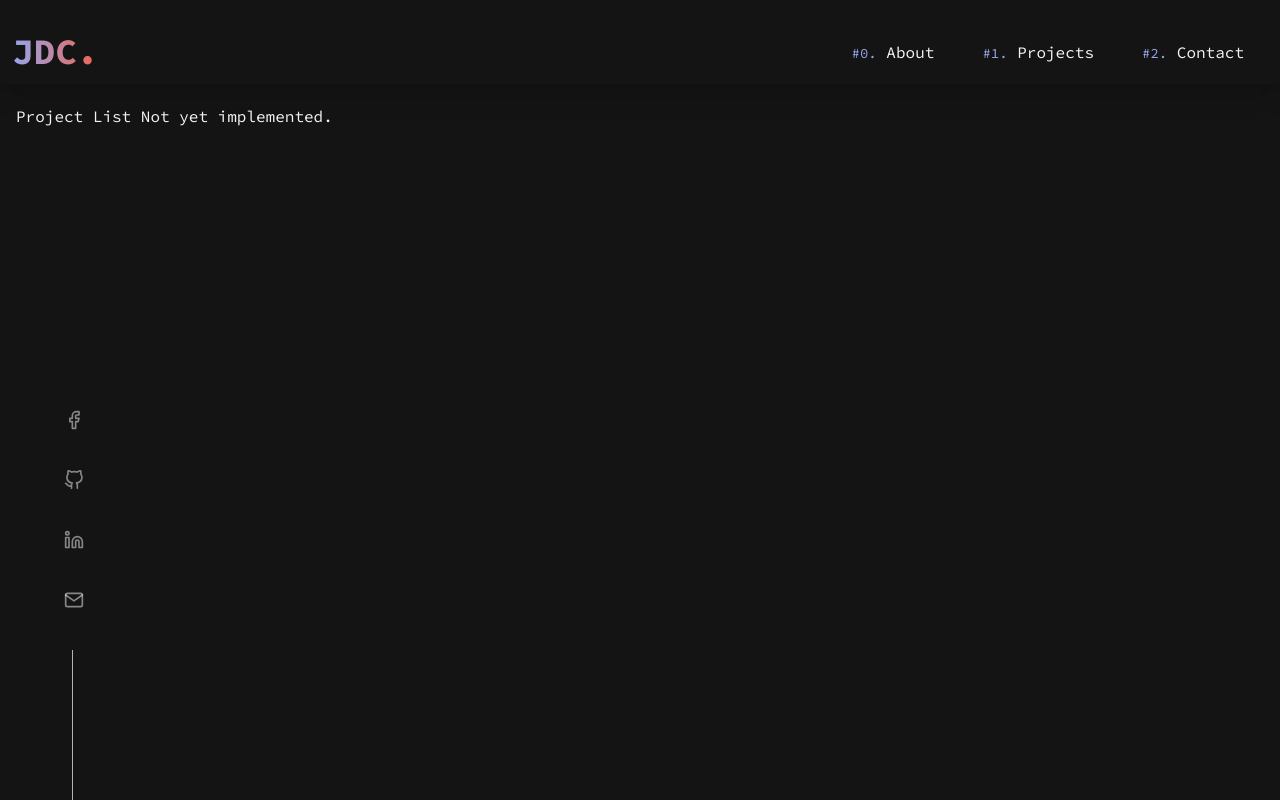
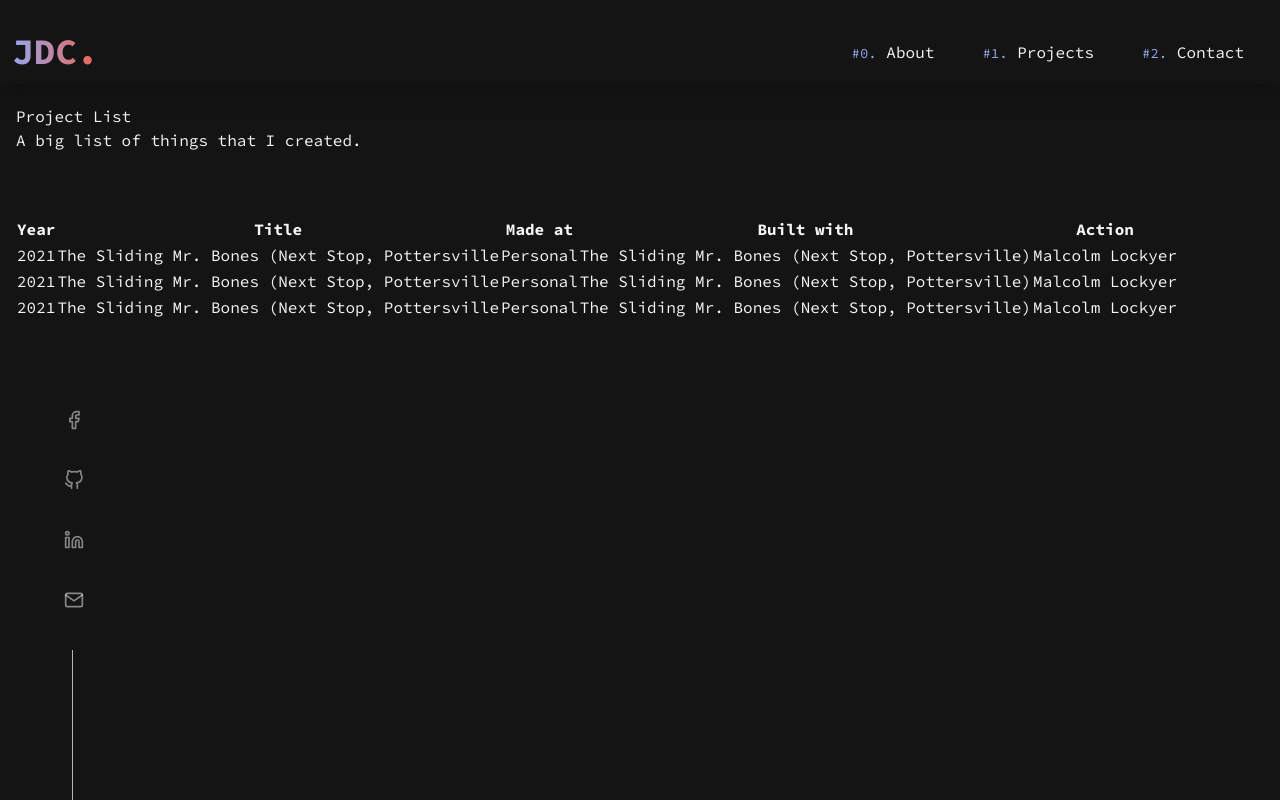
Before and after one commit to criticalzero123/portfolio-website, a React (Create React App) app: page /portfolio-website/archive in a window 1280 px wide. Built offline with nearby package versions, Linux system fonts and the light colour scheme.

Commit message:
Temporarily hidden the show more in Project Section and putting table in archive

```diff
--- /dev/null
+++ b/src/components/Archive/ArhicveTable/ArchiveTable.jsx
@@ -0,0 +1,44 @@
+import React from "react";
+
+const ArchiveTable = () => {
+  return (
+    <div className="mt-16 ">
+      <table className="table-auto">
+        <thead>
+          <tr>
+            <th>Year</th>
+            <th>Title</th>
+            <th>Made at</th>
+            <th>Built with</th>
+            <th>Action</th>
+          </tr>
+        </thead>
+        <tbody>
+          <tr>
+            <td>2021</td>
+            <td>The Sliding Mr. Bones (Next Stop, Pottersville</td>
+            <td>Personal</td>
+            <td>The Sliding Mr. Bones (Next Stop, Pottersville)</td>
+            <td>Malcolm Lockyer</td>
+          </tr>
+          <tr>
+            <td>2021</td>
+            <td>The Sliding Mr. Bones (Next Stop, Pottersville</td>
+            <td>Personal</td>
+            <td>The Sliding Mr. Bones (Next Stop, Pottersville)</td>
+            <td>Malcolm Lockyer</td>
+          </tr>
+          <tr>
+            <td>2021</td>
+            <td>The Sliding Mr. Bones (Next Stop, Pottersville</td>
+            <td>Personal</td>
+            <td>The Sliding Mr. Bones (Next Stop, Pottersville)</td>
+            <td>Malcolm Lockyer</td>
+          </tr>
+        </tbody>
+      </table>
+    </div>
+  );
+};
+
+export default ArchiveTable;
--- a/src/components/Home/Projects/Projects.jsx
+++ b/src/components/Home/Projects/Projects.jsx
@@ -37,11 +37,11 @@ const Projects = () => {
               return <ProjectCard project={rep} key={rep.id} />;
             })}
         </div>
-        <CustomButton
+        {/* <CustomButton
           marginTop={"mt-12"}
           text="Show More"
           linkTo="portfolio-website/archive"
-        />
+        /> */}
       </div>
     </div>
   );
--- a/src/pages/Archive.jsx
+++ b/src/pages/Archive.jsx
@@ -1,9 +1,12 @@
 import React from "react";
+import ArchiveTable from "../components/Archive/ArhicveTable/ArchiveTable";
 
 const Archive = () => {
   return (
-    <div>
-      <p>Project List Not yet implemented.</p>
+    <div className="w-full">
+      <h3>Project List</h3>
+      <p>A big list of things that I created.</p>
+      <ArchiveTable />
     </div>
   );
 };
--- a/src/pages/SplashScreen/SplashScreen.css
+++ b/src/pages/SplashScreen/SplashScreen.css
@@ -1,3 +1,4 @@
+
 .logo path:nth-child(1){
 stroke-dasharray: 301;
 stroke-dashoffset: 301;
--- a/src/pages/SplashScreen/SplashScreen.jsx
+++ b/src/pages/SplashScreen/SplashScreen.jsx
@@ -4,7 +4,7 @@ import "./SplashScreen.css";
 
 const SplashScreen = () => {
   return (
-    <div className="flex justify-center items-center h-screen">
+    <div className="flex justify-center items-center h-screen overflow-hidden">
       <div>
         <svg
           width="347"
```
